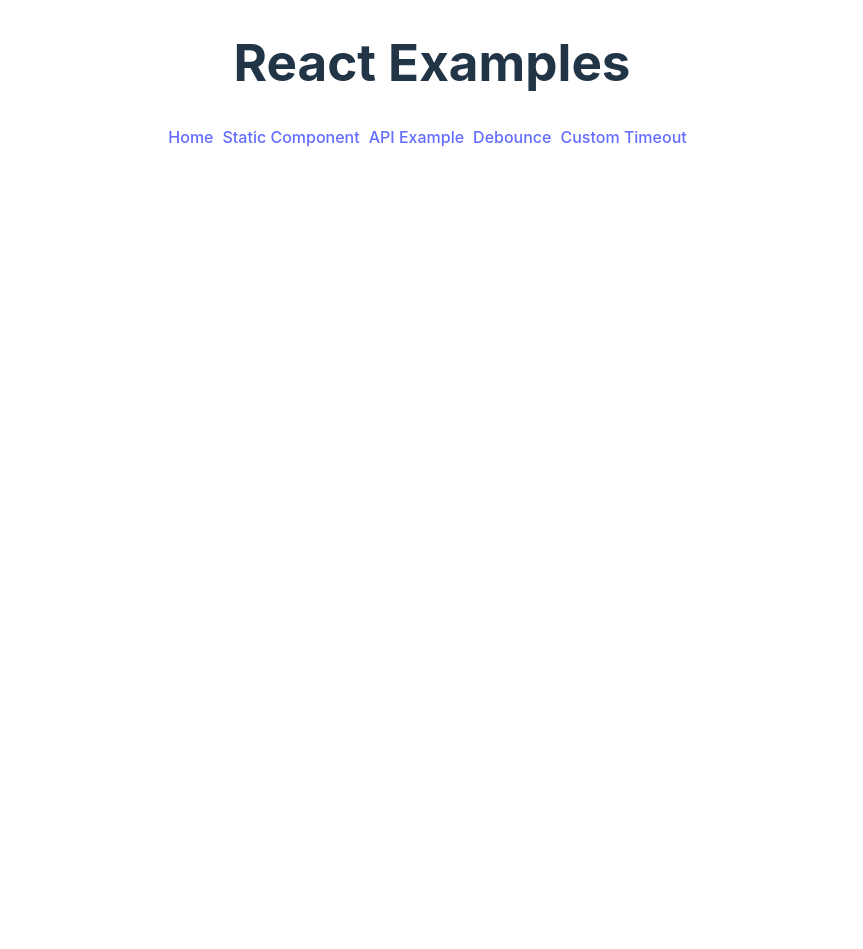
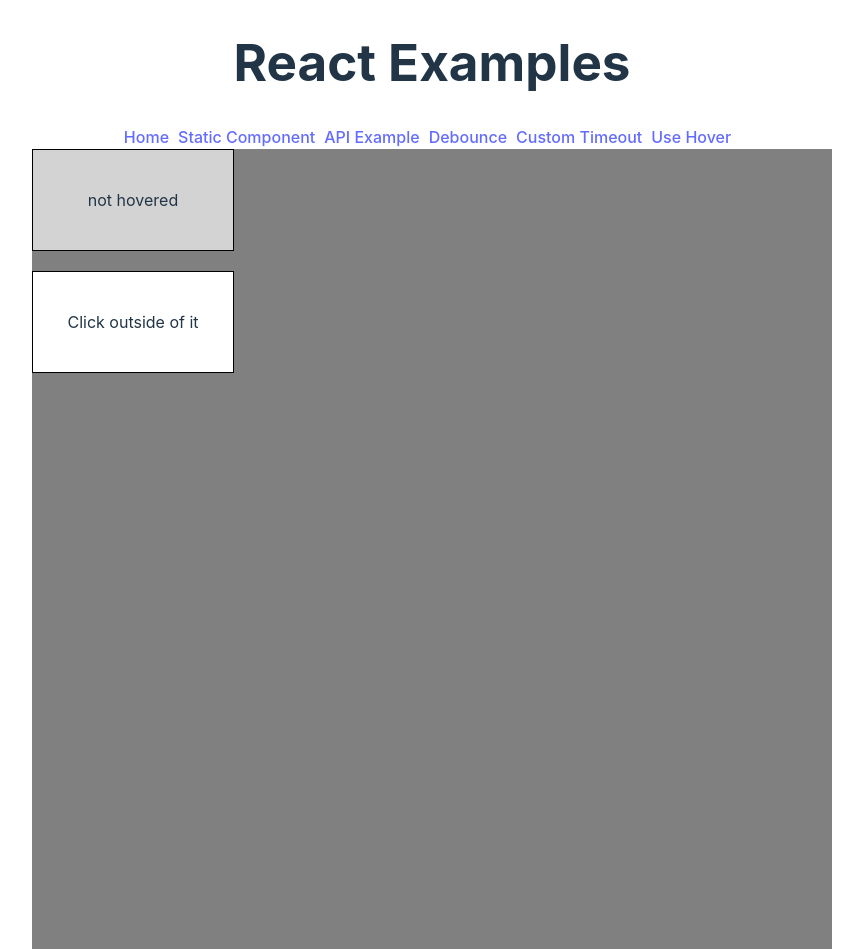
Before and after one commit to neerajrd25/react-problems, a React (Vite) app: page /hover in a window 1280 px wide. Shown: the whole page, without its empty margins (208-1071 px from the left). Before the commit the page ends 800 px from the top, so only its background shows below. Built offline with nearby package versions, Linux system fonts and the light colour scheme.

Commit message:
Big Fe Hooks

```diff
--- a/src/App.tsx
+++ b/src/App.tsx
@@ -5,13 +5,16 @@
 import { Transactions } from './components/Transactions';
 import { Debounce } from './components/Debounce';
 import { Timeout } from './components/Timeout';
+import { Hover } from './components/Hover';
 
 const navlinks = [
   { path: '/', name: 'Home', component: <Home /> },
   { path: '/test', name: 'Static Component',  component: <Test /> },
   { path: '/transactions', name: 'API Example',  component: <Transactions /> },
   { path: '/debounce', name: 'Debounce',  component: <Debounce /> },
-  { path: '/timeout', name: 'Custom Timeout',  component: <Timeout /> }
+  { path: '/timeout', name: 'Custom Timeout',  component: <Timeout /> },
+  { path: '/hover', name: 'Use Hover',  component: <Hover /> }
+
 ];
 
 function App() {
--- /dev/null
+++ b/src/components/Hover.tsx
@@ -0,0 +1,39 @@
+import { useClickOutside } from "../hooks/clickoutside.hook";
+import { useHover } from "../hooks/hover.hook"
+
+export function Hover() {
+  const [ref, isHovered] = useHover<HTMLDivElement>();
+
+  const clickRef = useClickOutside<HTMLDivElement>(() => alert('click outside'));
+
+  return (
+
+    <>
+      <div style={{ width: '800px', height: '800px', backgroundColor: 'gray' }}>
+        <div ref={ref} style={{
+          width: "200px",
+          height: "100px",
+          backgroundColor: isHovered ? "lightblue" : "lightgray",
+          display: "flex",
+          alignItems: "center",
+          justifyContent: "center",
+          fontSize: "16px",
+          border: "1px solid black",
+        }}>{isHovered ? 'hovered' : 'not hovered'}</div>
+
+        <div ref={clickRef}
+          style={{
+            width: "200px",
+            height: "100px",
+            backgroundColor: "white",
+            border: "1px solid black",
+            display: "flex",
+            alignItems: "center",
+            justifyContent: "center",
+            fontSize: "16px",
+            marginTop: "20px",
+
+          }}>Click outside of it</div>
+      </div>
+    </>)
+}
--- /dev/null
+++ b/src/hooks/clickoutside.hook.ts
@@ -0,0 +1,31 @@
+
+
+
+// This is a React coding question from BFE.dev
+
+import { useRef, useEffect } from 'react'
+
+export function useClickOutside<T extends HTMLElement>(callback: () => void) {
+  // your code here
+  const ref = useRef<T>(null);
+
+  useEffect(() => {
+    const handleClick = (event: MouseEvent) => {
+      console.log(typeof ref.current);
+      if (ref.current && !ref.current.contains(event.target as Node)) {
+        callback()
+      }
+    }
+    document.addEventListener('click', handleClick);
+
+    return () => document.removeEventListener('click', handleClick);
+  }, [callback])
+  return ref;
+}
+
+// to try your code on the right panel
+// export App() component like below
+
+// export function App() {
+//   return <div>your app</div>
+// }
--- /dev/null
+++ b/src/hooks/hover.hook.ts
@@ -0,0 +1,24 @@
+import { Ref, useRef, useState, useCallback } from 'react'
+export function useHover<T extends HTMLElement>(): [Ref<T>, boolean] {
+  const [isHovered, setIsHovered] = useState<boolean>(false);
+
+  const handleMouseEnter = useCallback(() => setIsHovered(true), []);
+  const handleMouseLeave = useCallback(() => setIsHovered(false), []);
+
+  const ref = useRef<T | null>(null);
+
+  const callbackRef = useCallback( (node: T | null) => {
+    if (ref.current) {
+      ref.current.removeEventListener('mouseenter', handleMouseEnter);
+      ref.current.removeEventListener('mouseleave', handleMouseLeave);
+    }
+    ref.current = node;
+    if (ref.current) {
+      ref.current.addEventListener('mouseenter', handleMouseEnter);
+      ref.current.addEventListener('mouseleave', handleMouseLeave);
+    }
+  }, [handleMouseEnter, handleMouseLeave]);
+
+  // your code here
+  return [callbackRef, isHovered];
+}
```
